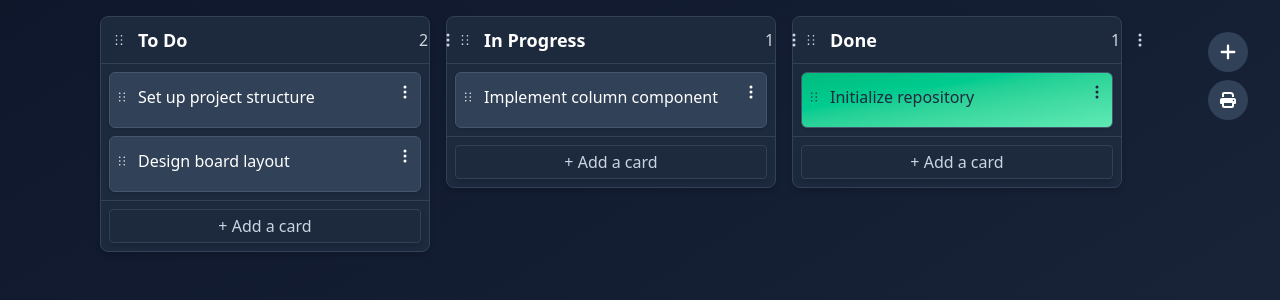
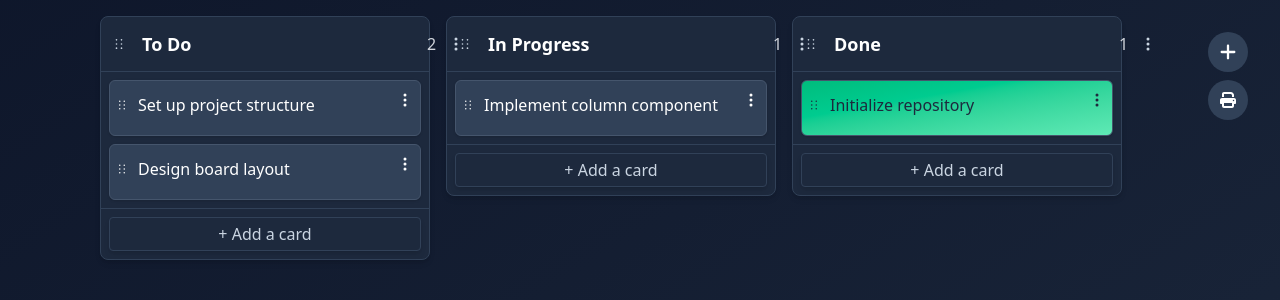
Before and after one commit to NathanTBeene/kanban-board, a React (Vite) app: page / in a window 1280 px wide. Shown: the top 300 px of the page. Built offline with nearby package versions, Linux system fonts and the light colour scheme.

Commit message:
Implemented Name limit and error handling.

```diff
--- a/src/components/Columns/Header.tsx
+++ b/src/components/Columns/Header.tsx
@@ -1,33 +1,67 @@
-import { useContext, useState } from "react";
+import { useContext, useEffect, useState } from "react";
 import { BsThreeDotsVertical } from "react-icons/bs";
 import { GoGrabber } from "react-icons/go";
 import { BoardContext } from "../Board";
 import type { Id } from "../../lib/data/types";
 import OptionsModal from "../OptionsModal";
 
-const OPTIONS = ["Delete Column", "Mark all as Complete", "Mark all as Incomplete"];
+const OPTIONS = [
+  "Delete Column",
+  "Mark all as Complete",
+  "Mark all as Incomplete",
+];
 
-
-const Header = ({ id, title, length, sortable}: { id: Id; title: string; length: number; sortable: { attributes: any; listeners: any, isDragging: boolean } }) => {
+const Header = ({
+  id,
+  title,
+  length,
+  sortable,
+}: {
+  id: Id;
+  title: string;
+  length: number;
+  sortable: { attributes: any; listeners: any; isDragging: boolean };
+}) => {
+  const TEXT_LIMIT = 25;
+  const [titleText, setTitleText] = useState(title);
+  const [error, setError] = useState<boolean>(false);
 
   const context = useContext(BoardContext);
   if (!context) {
     throw new Error("Header must be used within a BoardContext.Provider");
   }
 
-  const {markAllStatus} = context;
+  const { markAllStatus } = context;
 
   const { updateColumnTitle, removeColumn } = context;
   const [modalOpen, setModalOpen] = useState(false);
 
+  const saveTitle = (newTitle: string) => {
+    updateColumnTitle(id, newTitle);
+  };
+
+  useEffect(() => {
+    if (titleText.length > TEXT_LIMIT) {
+      setError(true);
+    } else {
+      setError(false);
+    }
+  }, [titleText]);
+
   const onChange = (event: React.ChangeEvent<HTMLInputElement>) => {
-    updateColumnTitle(id, event.target.value);
-  }
+    setTitleText(event.currentTarget.value);
+  };
+
+  const onKeyDown = (event: React.KeyboardEvent<HTMLInputElement>) => {
+    if (event.key === "Enter" && !error) {
+      saveTitle(event.currentTarget.value);
+      event.currentTarget.blur();
+    }
+  };
 
   const style = {
-    cursor: sortable.isDragging ? 'grabbing' : 'grab',
-  }
-
+    cursor: sortable.isDragging ? "grabbing" : "grab",
+  };
 
   const onClose = () => {
     setModalOpen(false);
@@ -53,9 +87,23 @@ const Header = ({ id, title, length, sortable}: { id: Id; title: string; length:
   return (
     <div className="flex items-center justify-start p-2 gap-2 border-b-1 border-slate-700">
       <div className="pt-1 pb-1 rounded-full hover:bg-slate-600 transition-all duration-200 active:bg-slate-600">
-        <GoGrabber {...sortable.attributes} {...sortable.listeners} className="text-xl text-slate-300 focus:outline-none" style={style} />
+        <GoGrabber
+          {...sortable.attributes}
+          {...sortable.listeners}
+          className="text-xl text-slate-300 focus:outline-none"
+          style={style}
+        />
       </div>
-      <input type="text" className="font-bold text-lg border-1 border-transparent focus:border-b-indigo-400 focus:outline-none transition-all duration-200" value={title}  onChange={onChange}/>
+      <input
+        type="text"
+        className={`font-bold text-lg rounded-md p-1
+          border-1  focus:outline-none
+          transition-all duration-200
+          ${error ? "border-red-500" : "border-transparent focus:border-b-indigo-400"}`}
+        value={titleText}
+        onChange={onChange}
+        onKeyDown={onKeyDown}
+      />
       <div className="text-md text-gray-300 ml-auto mr-1">{length}</div>
       <div className="relative hover:bg-slate-600 pt-1 pb-1 rounded-full transition-all duration-200 cursor-pointer">
         <BsThreeDotsVertical
```
Also changed, not shown: 1 other file (tests, documents, lock files or other folders).
